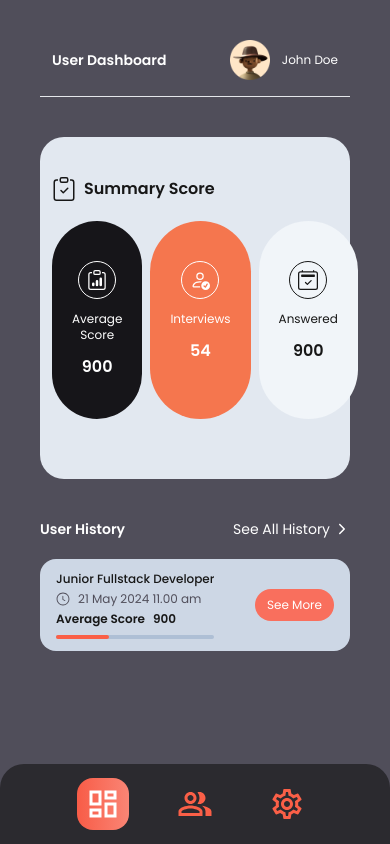
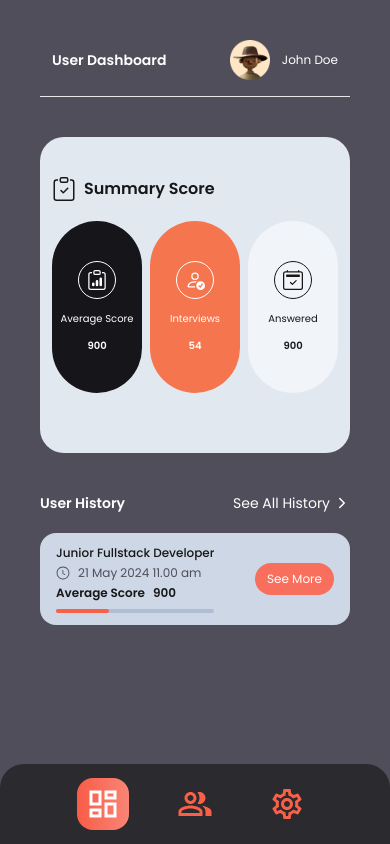
Before and after one commit to esakenyun/PPL_SmartInterviewer, a Next.js app: page /dashboard in a window 390 px wide. Built offline with nearby package versions, Linux system fonts and the light colour scheme.

Commit message:
Change Size for Signup, Signin, Dashboard Mobile

```diff
--- a/src/components/pages/DashboardPageComponent.jsx
+++ b/src/components/pages/DashboardPageComponent.jsx
@@ -15,7 +15,7 @@ export default function DashboardPageComponent() {
             <p className="text-varians-vr06 text-xs lg:text-base ">John Doe</p>
           </div>
         </div>
-        {/* Summary Score*/}
+        {/* Summary Score Dekstop*/}
         <div className="flex gap-20 py-10 lg:px-5">
           <div className="relative w-1/4 hidden lg:block">
             <Image src="/dashboard.png" width={300} height={300} alt="Interview" className="h-auto w-auto" priority />
@@ -32,30 +32,62 @@ export default function DashboardPageComponent() {
               <p className="font-semibold">Summary Score</p>
             </div>
             <div className="flex py-5 gap-2 lg:py-7 lg:gap-7">
-              <div className="flex flex-col gap-3 items-center bg-primary-pr01 rounded-full py-10 px-5 text-white w-full md:rounded-2xl">
+              <div className="flex flex-col gap-3 items-center bg-primary-pr01 rounded-full py-10 text-white w-full md:rounded-2xl">
                 <div className="rounded-full border border-white py-2 px-2">
                   <BsClipboardData className="text-xl lg:text-3xl" />
                 </div>
-                <p className="text-xs text-center lg:text-xl">Average Score</p>
-                <p className="font-semibold">900</p>
+                <p className="text-[10px] text-center lg:text-xl">Average Score</p>
+                <p className="text-[10px] font-semibold lg:text-base">900</p>
               </div>
-              <div className="flex flex-col gap-3 items-center bg-[#F5764E] rounded-full py-10 px-5 text-white w-full md:rounded-2xl">
+              <div className="flex flex-col gap-3 items-center bg-[#F5764E] rounded-full py-10 text-white w-full md:rounded-2xl">
                 <div className="rounded-full border border-white py-2 px-2">
                   <BsPersonCheck className="text-xl lg:text-3xl" />
                 </div>
-                <p className="text-xs lg:text-xl">Interviews</p>
-                <p className="font-semibold">54</p>
+                <p className="text-[10px] lg:text-xl">Interviews</p>
+                <p className="text-[10px] font-semibold lg:text-base">54</p>
               </div>
-              <div className="flex flex-col gap-3 items-center bg-[#F1F5F9] rounded-full py-10 px-5 text-[#171717] w-full md:rounded-2xl">
+              <div className="flex flex-col gap-3 items-center bg-[#F1F5F9] rounded-full py-10 text-[#171717] w-full md:rounded-2xl">
                 <div className="rounded-full border border-[#171717] py-2 px-2">
                   <BsCalendar2Check className="text-xl lg:text-3xl" />
                 </div>
-                <p className="text-xs lg:text-xl">Answered</p>
-                <p className="font-semibold">900</p>
+                <p className="text-[10px] lg:text-xl">Answered</p>
+                <p className="text-[10px] font-semibold lg:text-base">900</p>
               </div>
             </div>
           </div>
         </div>
+        {/* Summary Score Mobile */}
+        {/* <div className="py-10 lg:hidden ">
+          <div className="bg-[#E2E8F0] w-full rounded-3xl px-3 py-7">
+            <div className="flex gap-2 items-center text-[#171717]">
+              <BsClipboardCheck className="text-2xl" />
+              <p className="font-semibold">Summary Score</p>
+            </div>
+            <div className="flex py-5 gap-2 lg:py-7 lg:gap-7">
+              <div className="flex flex-col gap-3 items-center bg-primary-pr01 rounded-full py-10 px-3 text-white w-full md:rounded-2xl">
+                <div className="rounded-full border border-white py-2 px-2">
+                  <BsClipboardData className="text-xl lg:text-3xl" />
+                </div>
+                <p className="text-[10px] text-center lg:text-xl">Average Score</p>
+                <p className="text-[10px] font-semibold lg:text-base">900</p>
+              </div>
+              <div className="flex flex-col gap-3 items-center bg-[#F5764E] rounded-full py-10 px-3 text-white w-full md:rounded-2xl">
+                <div className="rounded-full border border-white py-2 px-2">
+                  <BsPersonCheck className="text-xl lg:text-3xl" />
+                </div>
+                <p className="text-[10px] lg:text-xl">Interviews</p>
+                <p className="text-[10px] font-semibold lg:text-base">54</p>
+              </div>
+              <div className="flex flex-col gap-3 items-center bg-[#F1F5F9] rounded-full py-10 px-3 text-[#171717] w-full md:rounded-2xl">
+                <div className="rounded-full border border-[#171717] py-2 px-2">
+                  <BsCalendar2Check className="text-xl lg:text-3xl" />
+                </div>
+                <p className="text-[10px] lg:text-xl">Answered</p>
+                <p className="text-[10px] font-semibold lg:text-base">900</p>
+              </div>
+            </div>
+          </div>
+        </div> */}
         {/* User History */}
         <div className="flex justify-between items-center text-varians-vr06 ">
           <p className="text-sm lg:text-2xl font-semibold">User History</p>
--- a/src/components/pages/LoginPageComponent.jsx
+++ b/src/components/pages/LoginPageComponent.jsx
@@ -22,7 +22,7 @@ export default function LoginPageComponent({ props }) {
     <div className="flex justify-center md:py-32 lg:py-0">
       <div className="flex flex-row gap-24 items-center">
         <div className="flex flex-col items-center justify-center">
-          <div className="text-center bg-varians-vr06 py-10 px-10 md:px-16 rounded-3xl">
+          <div className="text-center bg-varians-vr06 py-10 px-[12%] md:px-16 rounded-3xl">
             <p className="font-bold text-4xl">Sign in</p>
             <p className="w-[270px] py-3 text-md">Hey, Enter your details to sign up to your account</p>
             <form onSubmit={handleSubmit} className="flex flex-col">
@@ -68,15 +68,15 @@ export default function LoginPageComponent({ props }) {
             <div className="flex gap-2">
               <div className="flex items-center gap-1 border border-black py-2 px-3 rounded-full cursor-pointer hover:bg-black hover:text-varians-vr06">
                 <FaGoogle className="text-md" />
-                <p className="text-[10px] font-bold">Google</p>
+                <p className="text-[9px] md:text-[10px] font-bold">Google</p>
               </div>
               <div className="flex items-center gap-1 border border-black py-2 px-3 rounded-full cursor-pointer hover:bg-black hover:text-varians-vr06">
                 <FaApple className="text-md" />
-                <p className="text-[10px] font-bold">Apple ID</p>
+                <p className="text-[9px] md:text-[10px] font-bold">Apple ID</p>
               </div>
               <div className="flex items-center gap-1 border border-black py-2 px-3 rounded-full cursor-pointer hover:bg-black hover:text-varians-vr06">
                 <FaFacebook className="text-md" />
-                <p className="text-[10px] font-bold">Facebook</p>
+                <p className="text-[9px] md:text-[10px] font-bold">Facebook</p>
               </div>
             </div>
           </div>
--- a/src/components/pages/SignupPageComponent.jsx
+++ b/src/components/pages/SignupPageComponent.jsx
@@ -31,7 +31,7 @@ export default function SignupPageComponent({ props }) {
     <div className="flex justify-center md:py-32 lg:py-0">
       <div className="flex flex-row gap-24">
         <div className="flex flex-col items-center justify-center">
-          <div className="text-center bg-varians-vr06 py-10 px-10 md:px-16 rounded-3xl">
+          <div className="text-center bg-varians-vr06 py-10 px-[12%] md:px-16 rounded-3xl">
             <p className="font-bold text-4xl">Sign Up</p>
             <p className="w-[270px] py-3 text-md">Hey, Enter your details to sign up to your account</p>
             <form onSubmit={handleSubmit} className="flex flex-col">
@@ -101,15 +101,15 @@ export default function SignupPageComponent({ props }) {
             <div className="flex gap-2">
               <div className="flex items-center gap-1 border border-black py-2 px-3 rounded-full cursor-pointer hover:bg-black hover:text-varians-vr06">
                 <FaGoogle className="text-md" />
-                <p className="text-[10px] font-bold">Google</p>
+                <p className="text-[9px] md:text-[10px] font-bold">Google</p>
               </div>
               <div className="flex items-center gap-1 border border-black py-2 px-3 rounded-full cursor-pointer hover:bg-black hover:text-varians-vr06">
                 <FaApple className="text-md" />
-                <p className="text-[10px] font-bold">Apple ID</p>
+                <p className="text-[9px] md:text-[10px] font-bold">Apple ID</p>
               </div>
               <div className="flex items-center gap-1 border border-black py-2 px-3 rounded-full cursor-pointer hover:bg-black hover:text-varians-vr06">
                 <FaFacebook className="text-md" />
-                <p className="text-[10px] font-bold">Facebook</p>
+                <p className="text-[9px] md:text-[10px] font-bold">Facebook</p>
               </div>
             </div>
           </div>
```
